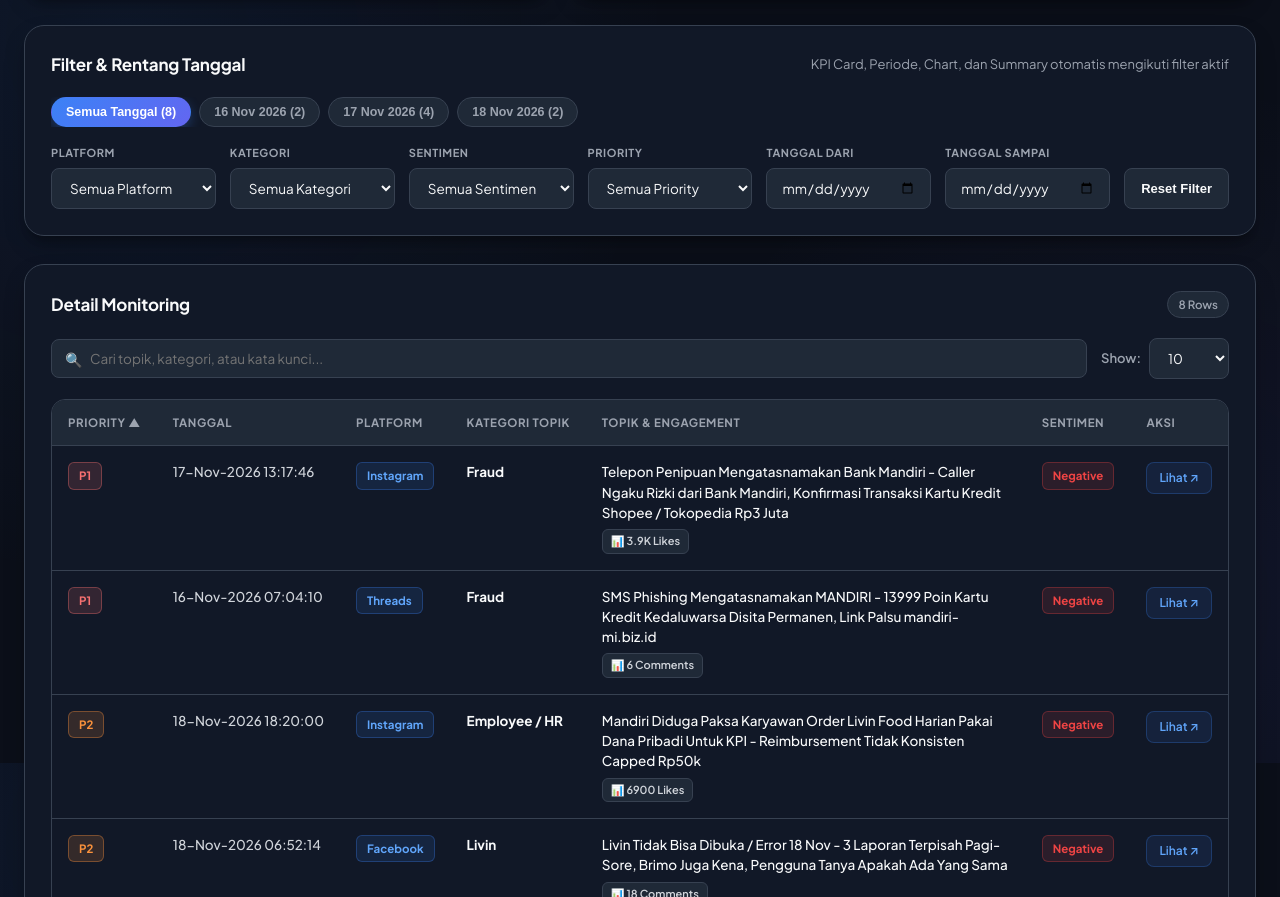
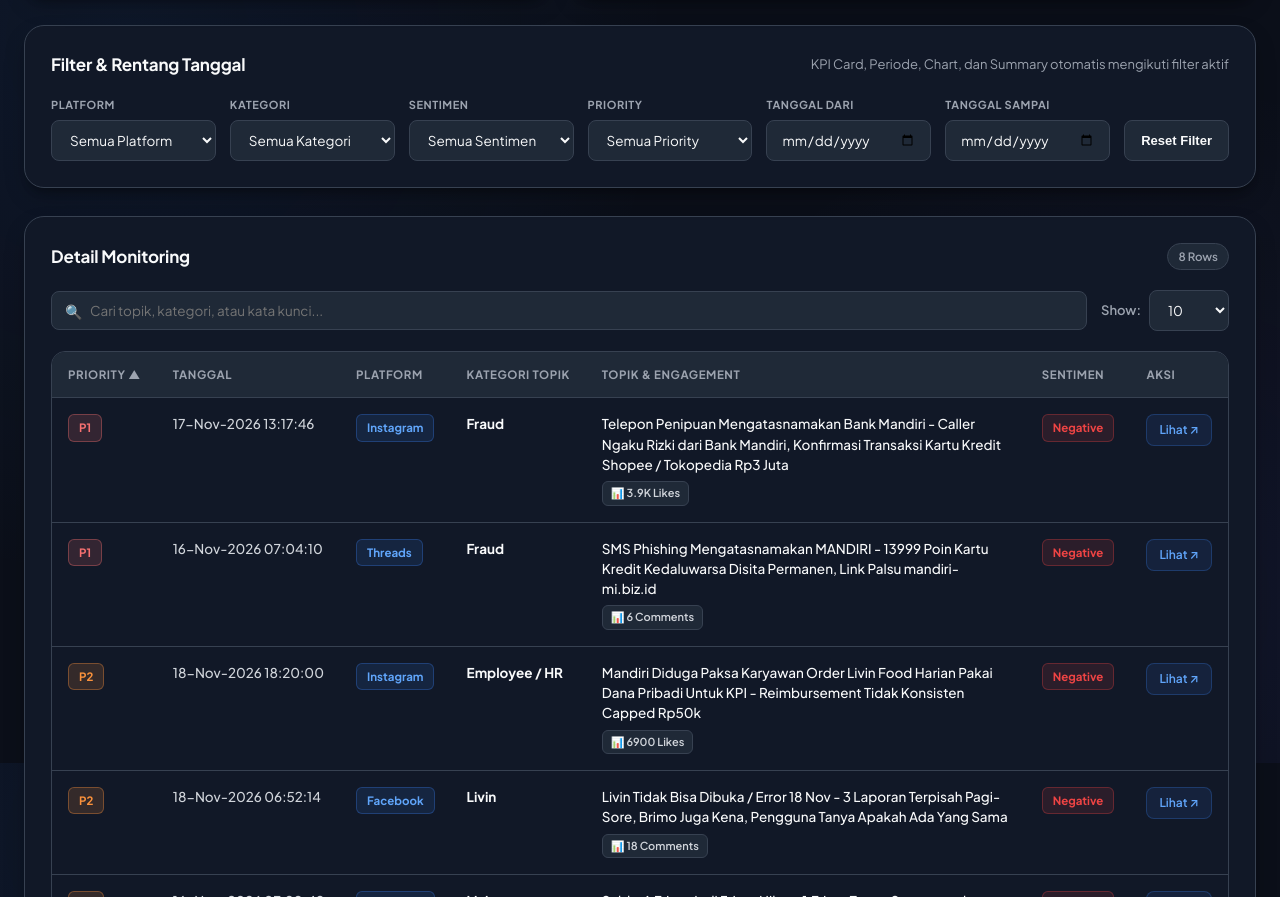
Before and after one commit to khaerulfikriluksi/ews-dash, a plain HTML site: page public/index.html in a window 1280 px wide. Shown: the part 837-1734 px from the top of the page. Drawn offline with nearby package versions, Linux system fonts and the light colour scheme; no server answers.

Commit message:
Add files via upload

```diff
--- a/public/index.html
+++ b/public/index.html
@@ -345,31 +345,6 @@
     }
 
     /* Filters */
-    .quick-dates {
-      display: flex;
-      flex-wrap: wrap;
-      gap: 8px;
-      margin-bottom: 18px;
-      max-height: 110px;       /* Batasi tinggi maksimal (muat sekitar 2-3 baris chip) */
-      overflow-y: auto;        /* Otomatis memunculkan scrollbar jika tanggalnya sangat banyak */
-      padding-right: 4px;
-    }
-
-    /* Mempercantik tampilan scrollbar tipis agar senada dengan dark mode */
-    .quick-dates::-webkit-scrollbar {
-      width: 6px;
-    }
-    .quick-dates::-webkit-scrollbar-track {
-      background: rgba(255, 255, 255, 0.02);
-      border-radius: 4px;
-    }
-    .quick-dates::-webkit-scrollbar-thumb {
-      background: var(--border);
-      border-radius: 4px;
-    }
-    .quick-dates::-webkit-scrollbar-thumb:hover {
-      background: var(--text-muted);
-    }
     .chip-btn {
       background: var(--surface-subtle);
       border: 1px solid var(--border);
@@ -853,7 +828,6 @@
         <h2 class="panel-title">Filter & Rentang Tanggal</h2>
         <span class="note">KPI Card, Periode, Chart, dan Summary otomatis mengikuti filter aktif</span>
       </div>
-      <div class="quick-dates" id="quickDateChips"></div>
       <div class="filters-grid">
         <div class="field-group"><label for="fPlatform">Platform</label><select id="fPlatform"><option value="">Semua Platform</option></select></div>
         <div class="field-group"><label for="fKategori">Kategori</label><select id="fKategori"><option value="">Semua Kategori</option></select></div>
```
